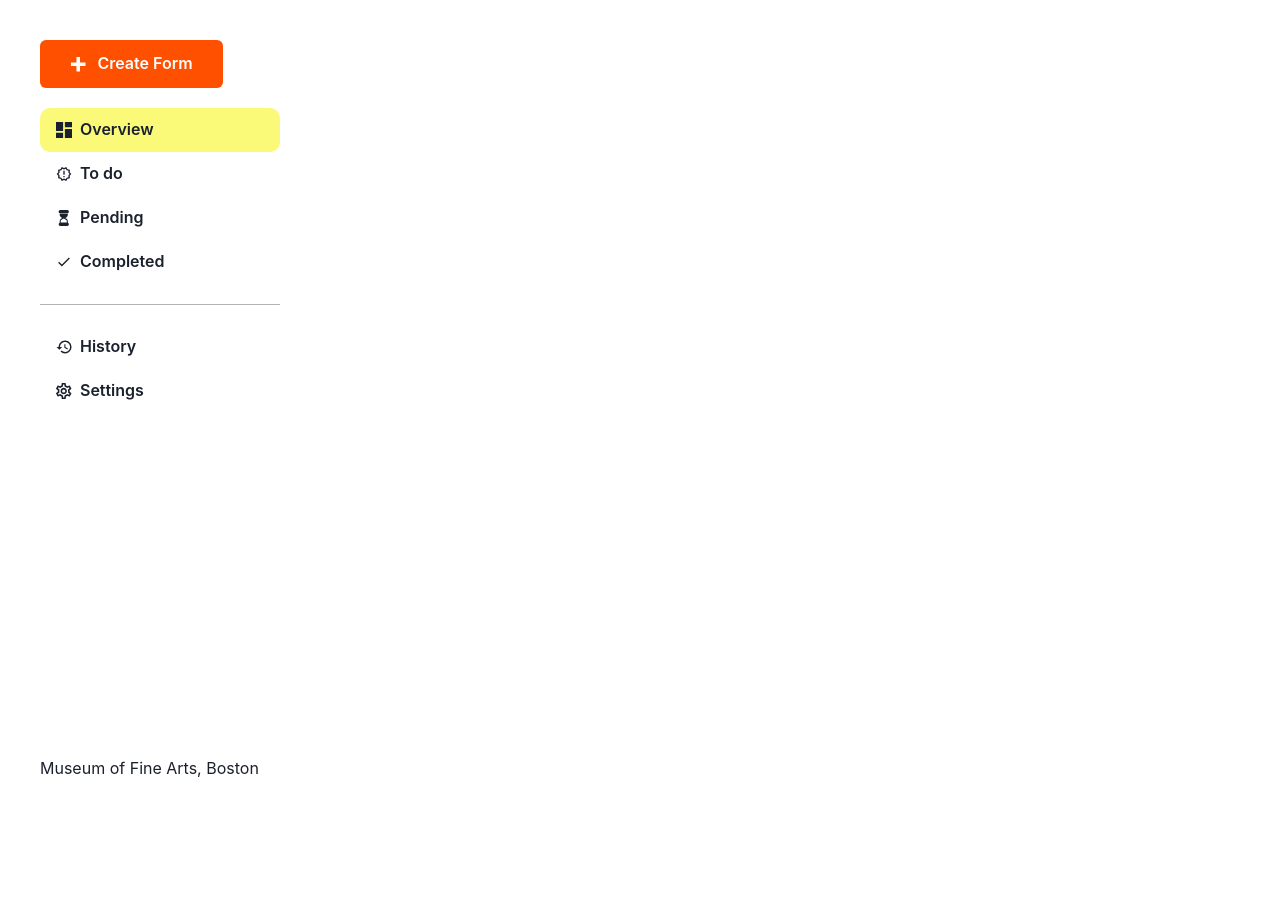
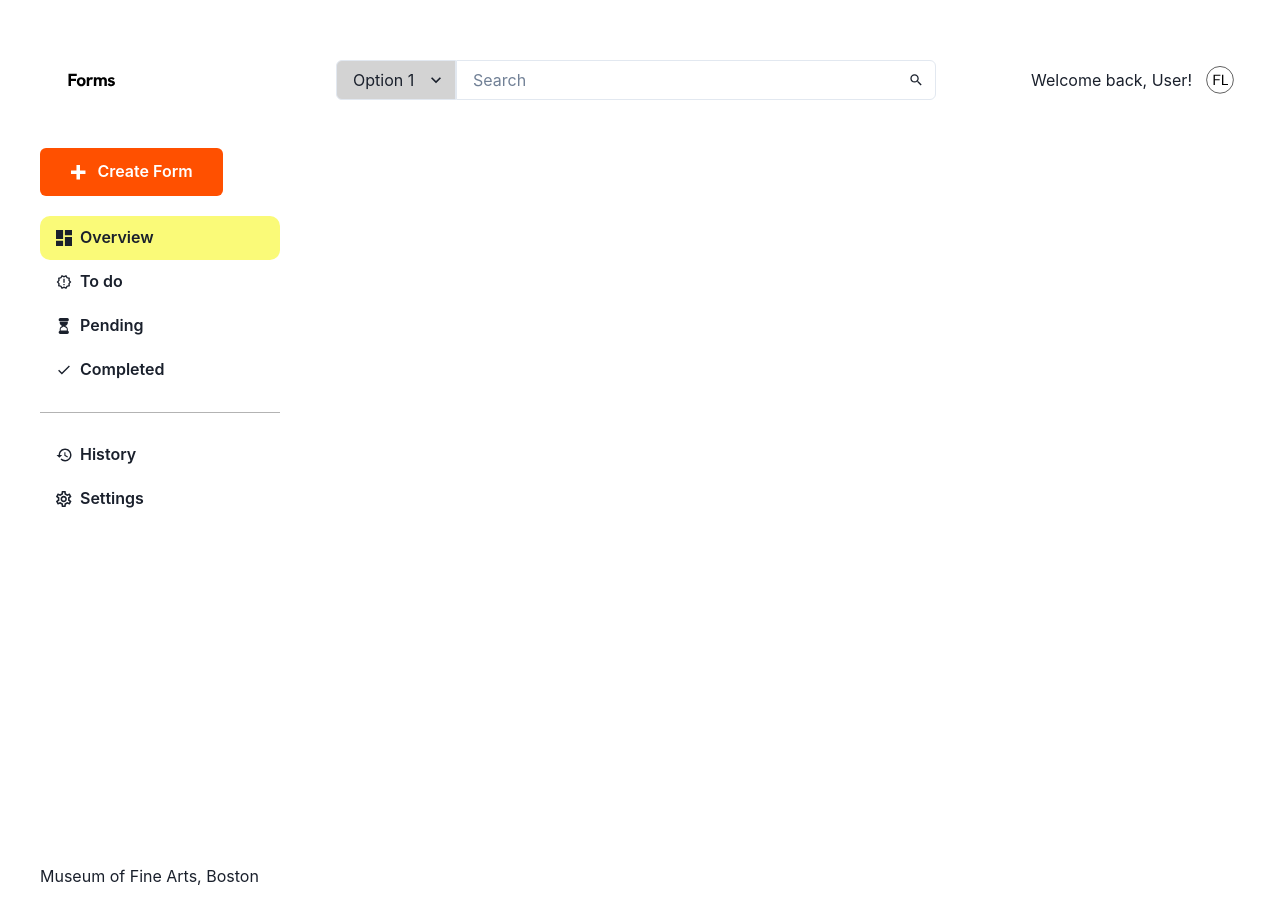
Before and after one commit to sandboxnu/mfa-form-automator, a Next.js app in the folder frontend/: page / in a window 1280 px wide. Before the commit the page ends 800 px from the top, so only its background shows below. Built offline with nearby package versions, Linux system fonts and the light colour scheme.

Commit message:
rough draft

```diff
--- a/frontend/src/components/Layout.tsx
+++ b/frontend/src/components/Layout.tsx
@@ -1,9 +1,19 @@
-import { NavBar } from "./NavBar"
+import { Box, Flex, HStack, Spacer, VStack } from "@chakra-ui/react";
+import { NavBar } from "./NavBar";
+import { TopBar } from "./TopBar";
 
 // Common layout component for all pages
-export const Layout = ({children}: {children: any}) => {
-  return <>
-    <NavBar/>
-    {children}
-  </>
-}
+export const Layout = ({ children }: { children: any }) => {
+  return (
+    <>
+      <VStack>
+        <TopBar />
+        <HStack minW="100vw">
+          <NavBar />
+          <Spacer />
+        </HStack>
+      </VStack>
+      {children}
+    </>
+  );
+};
--- /dev/null
+++ b/frontend/src/components/TopBar.tsx
@@ -0,0 +1,48 @@
+import { MFALogoIcon, ProfileIcon, SearchIcon } from "@/static/icons";
+import {
+  Box,
+  HStack,
+  IconButton,
+  Input,
+  InputGroup,
+  InputRightElement,
+  Select,
+  Spacer,
+  Text,
+} from "@chakra-ui/react";
+
+export const TopBar: React.FC = () => {
+  return (
+    <Box padding={10} w="100vw" h="100">
+      <HStack>
+        <MFALogoIcon boxSize={20} />
+        <Spacer minW={200} />
+        <InputGroup maxW="600">
+          <Select
+            maxW="120"
+            backgroundColor="lightgrey"
+            borderTopRightRadius="0"
+            borderBottomRightRadius="0"
+          >
+            <option value="option1">Option 1</option>
+            <option value="option2">Option 2</option>
+            <option value="option3">Option 3</option>
+          </Select>
+          <InputRightElement pointerEvents="none" children={<SearchIcon />} />
+          <Input
+            placeholder="Search"
+            borderTopLeftRadius="0"
+            borderBottomLeftRadius="0"
+          />
+        </InputGroup>
+        <Spacer />
+        <Text>Welcome back, User!</Text>
+        <IconButton
+          aria-label="Visit profile"
+          icon={<ProfileIcon boxSize={7} />}
+          colorScheme="none"
+        />
+      </HStack>
+    </Box>
+  );
+};
```
Also changed, not shown: frontend/src/static/icons.tsx (+30 -0 lines).
